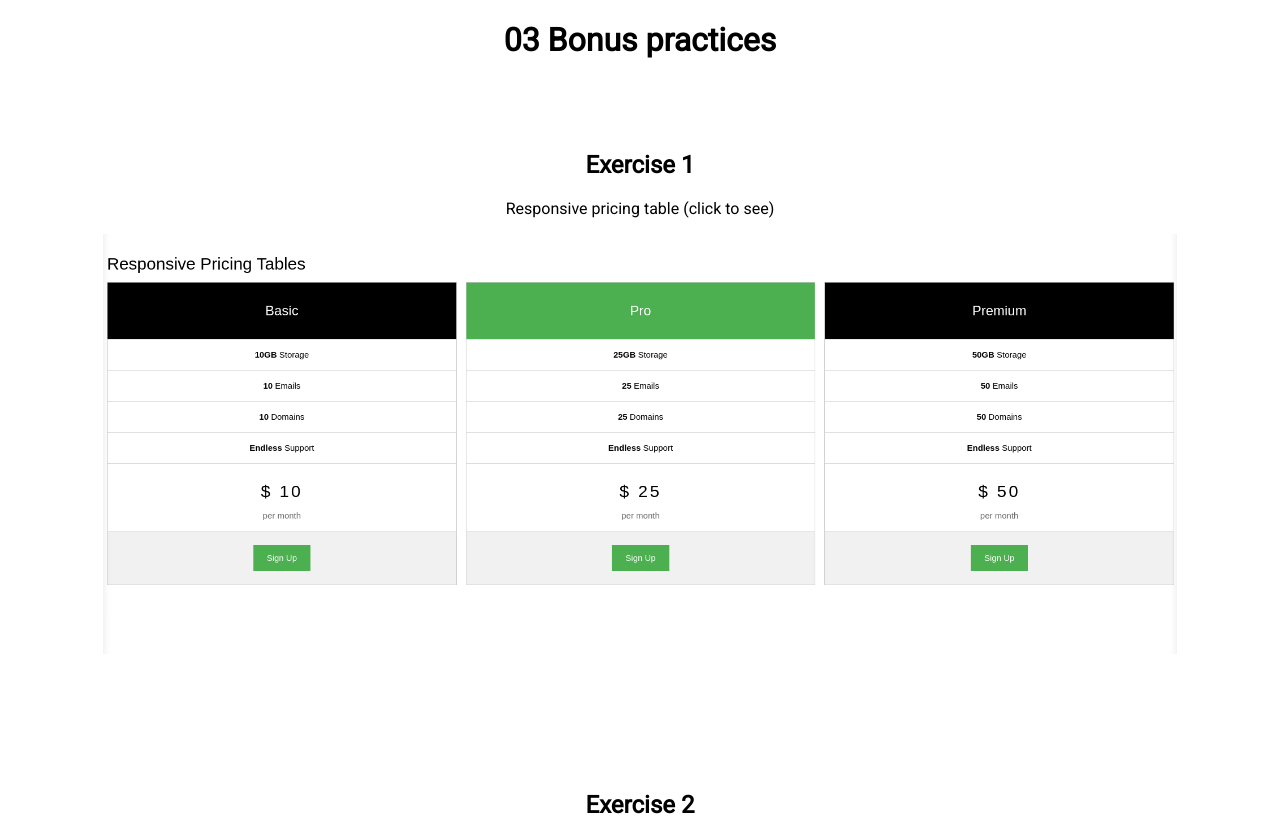
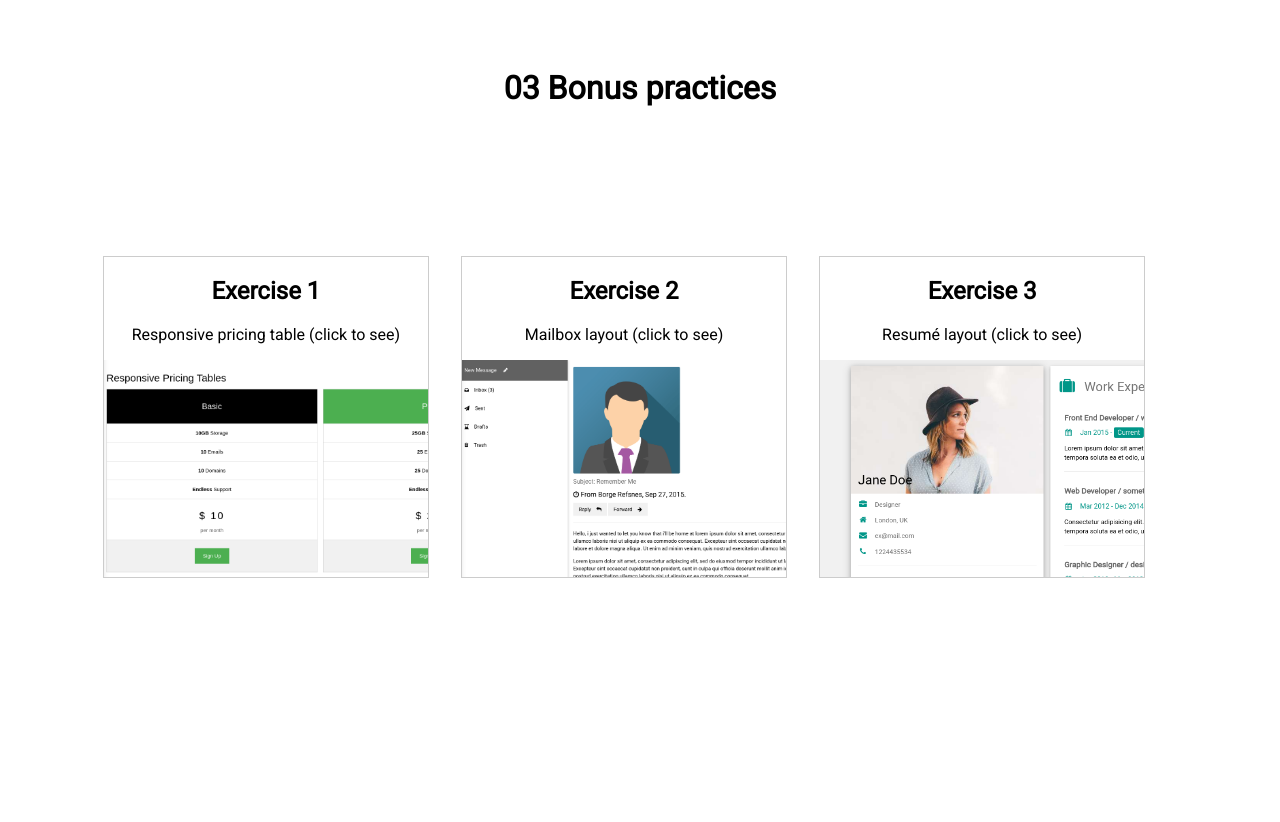
Before and after one commit to kelsonbatista/kelson.github.io, a plain HTML site: page projects/03-bonus-feriadao-html-css-js/index.html in a window 1280 px wide. Shown: the top 822 px of the page. Drawn offline with Linux system fonts and the light colour scheme.

Commit message:
project 03-bonus index updated

```diff
--- a/projects/03-bonus-feriadao-html-css-js/css/style.css
+++ b/projects/03-bonus-feriadao-html-css-js/css/style.css
@@ -6,20 +6,31 @@ body {
   width: 85%;
   margin: auto;
   text-align: center;
+}
 
+.header__title {
+  padding: 1.5em 0;
+}
+
+.exercises {
+  height: 60vh;
+  display: flex;
+  align-items: center;
+  justify-content: center;
 }
 
 .exercises__content {
-  height: 80vh;
+  width: 33%;
+  height: 40vh;
   overflow: hidden;
-}
-
-.exercises__title {
-  padding-top: 50px;
+  margin-right: 2em;
+  border: 1px solid #ccc;
+  /* background: yellow; */
 }
 
 .exercises__image {
-  width: 100%;
+  width: 200%;
+  /* object-fit: cover; */
 }
 
 .footer__copyright {
```
